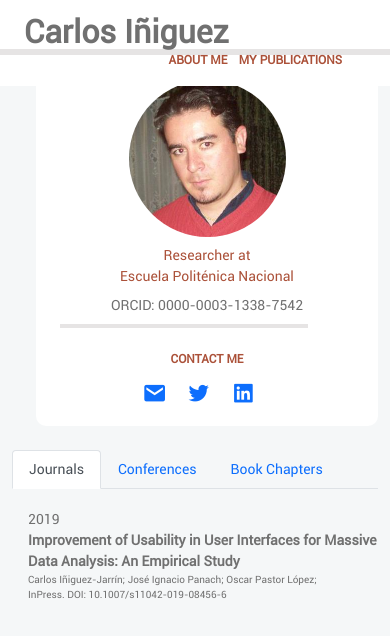
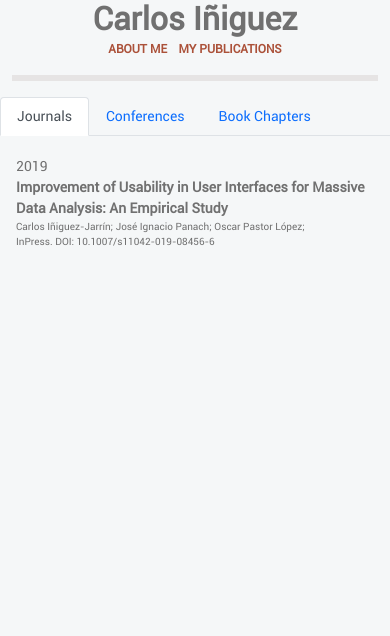
Before and after one commit to ciniguez/carlosiniguez.github.io, a plain HTML site: page publications.html in a window 390 px wide. Drawn offline with nearby package versions, Linux system fonts and the light colour scheme.

Commit message:
responsive my publications

```diff
--- a/publications.html
+++ b/publications.html
@@ -17,31 +17,30 @@
 </head>
 
 <body>
-    <header class="fixed-top bg-white pt-3">
-
-        <h2 class="titulo d-inline lh-1 ms-4">Carlos Iñiguez</h2>
-
-        <span class="float-end me-5">
+    <div class="container-fluid">
+        <!--header class="fixed-top bg-white pt-3"-->
+        <div class="col-12 col-lg-3 text-center text-lg-start">
+            <h2 class="titulo d-inline">Carlos Iñiguez</h2>
+        </div>
+        <div class="col-12 col-lg-9 text-center text-lg-end">
+            <!--span class="float-end me-5"-->
             <ul class="list-inline">
                 <li class="list-inline-item "><a class="menu" href="index.html">about me</a></li>
                 <li class="list-inline-item "><a class="menu" href="publications.html">my publications</a></li>
                 <!--li class="list-inline-item "><a class="menu" href="research.html">research in progress</a></li-->
                 <!--li class="list-inline-item "><a class="menu" href="experience.html">experience</a></li-->
             </ul>
-        </span>
-
-
-        <div style="height: 6px; background-color: #E6E4E4;">
+            <!--/span-->
         </div>
-
-    </header>
+        <div style="height: 6px; background-color: #E6E4E4;"> </div>
+        <!--/header-->
+    </div>
 
 
 
-    <div class="container-fluid mt-5">
     <div class="row pt-3">
-            <div class="col-12 col-md-3">
-                <div id="carta" class="p-3 ms-4 mb-4 bg-white text-center">
+        <div class="col-12 col-lg-3">
+            <div id="carta" class="p-3 ms-4 mb-4 bg-white text-center d-none d-lg-block">
                 <img src="img/fotoPerfil.png" alt="carlos iniguez" class="img-fluid rounded-circle" width="157px">
                 <div class="color3 mt-2">Researcher at <br> Escuela Politénica Nacional</div>
                 <div class="mt-2 mb-2">ORCID: 0000-0003-1338-7542</div>
@@ -64,7 +63,7 @@
 
             </div>
         </div>
-            <div class="col-12 col-md-9">
+        <div class="col-12 col-lg-9">
 
             <ul class="nav nav-tabs" id="myTab" role="tablist">
                 <li class="nav-item" role="presentation">
@@ -118,14 +117,17 @@
                     <div class="paper-card">
                         <ul>
                             <li>2017</li>
-                                <li><b>GenDomus: Interactive and Collaboration Mechanisms for Diagnosing Genetic Diseases</b></li>
-                                <li class="autores">Carlos Iñiguez-Jarrín;Alberto García S.;José Fabián Reyes Román;Oscar Pastor López;</li>
+                            <li><b>GenDomus: Interactive and Collaboration Mechanisms for Diagnosing Genetic
+                                    Diseases</b></li>
+                            <li class="autores">Carlos Iñiguez-Jarrín;Alberto García S.;José Fabián Reyes Román;Oscar
+                                Pastor López;</li>
                         </ul>
                     </div>
                     <div class="paper-card">
                         <ul>
                             <li>2017</li>
-                                <li><b>GenesLove.Me: A Model-based Web-application for Direct-to-consumer Genetic Tests</b></li>
+                            <li><b>GenesLove.Me: A Model-based Web-application for Direct-to-consumer Genetic Tests</b>
+                            </li>
                             <li class="autores">José Fabián Reyes Román;Carlos Iñiguez-Jarrín;Oscar Pastor López;</li>
                         </ul>
                     </div>
@@ -133,13 +135,15 @@
                         <ul>
                             <li>2017</li>
                             <li><b>GeIS based on Conceptual Models for the risk assessment of Neuroblastoma.</b></li>
-                                <li class="autores">Verónica Burriel;José Fabián Reyes Román;Ana Heredia Casanoves;Carlos Iñiguez-Jarrín;Ana León</li>
+                            <li class="autores">Verónica Burriel;José Fabián Reyes Román;Ana Heredia Casanoves;Carlos
+                                Iñiguez-Jarrín;Ana León</li>
                         </ul>
                     </div>
                     <div class="paper-card">
                         <ul>
                             <li>2016</li>
-                                <li><b>A conceptual modelling-based approach to generate data value through the end-user interactions: A case study in the genomics domain</b></li>
+                            <li><b>A conceptual modelling-based approach to generate data value through the end-user
+                                    interactions: A case study in the genomics domain</b></li>
                             <li class="autores">Carlos Iñiguez</li>
                             <li class="autores">PoEM Doctoral Consortium</li>
                         </ul>
@@ -157,14 +161,16 @@
                     <div class="paper-card">
                         <ul>
                             <li>2018</li>
-                                <li><b>Genomic tools*: Web-applications based on conceptual models for the genomic diagnosis</b></li>
+                            <li><b>Genomic tools*: Web-applications based on conceptual models for the genomic
+                                    diagnosis</b></li>
                             <li class="autores">José F. Reyes Román, Carlos Iñiguez-Jarrín, Óscar Pastor</li>
                         </ul>
                     </div>
                     <div class="paper-card">
                         <ul>
                             <li>2018</li>
-                                <li><b>Guidelines for Designing User Interfaces to Analyze Genetic Data. Case of Study: GenDomus</b></li>
+                            <li><b>Guidelines for Designing User Interfaces to Analyze Genetic Data. Case of Study:
+                                    GenDomus</b></li>
                             <li class="autores">C. Iñiguez-Jarrín, García S., et al.</li>
                         </ul>
                     </div>
```
Also changed, not shown: index.html (+18 -13 lines). Lines whose indentation alone changed are shown as unchanged.
